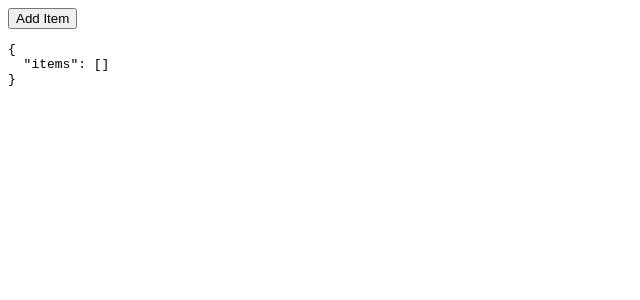
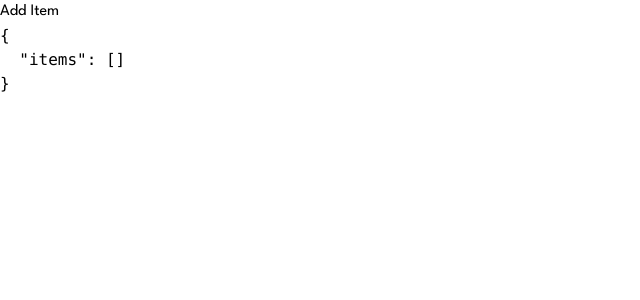
Before and after one commit to ricardovillalobosv/passenger-information-angular, an Angular app: page / in a window 1280 px wide. Shown: the top 300 px of the page, without its empty margins (0-640 px from the left). Built offline with nearby package versions, Linux system fonts and the light colour scheme.

Commit message:
Add font face

```diff
--- a/src/styles.scss
+++ b/src/styles.scss
@@ -1 +1,22 @@
 /* You can add global styles to this file, and also import other style files */
+
+@use "tailwindcss/base";
+@use "tailwindcss/components";
+@use "tailwindcss/utilities";
+
+@font-face {
+  font-family: "Spartan";
+  src: url("./assets/font/LeagueSpartan-Regular.woff2") format("woff2");
+  font-weight: normal;
+  font-style: normal;
+  font-display: swap;
+}
+
+*,
+::before,
+::after {
+  box-sizing: border-box;
+  margin: 0;
+  padding: 0;
+  font-family: "Spartan";
+}
```
Also changed, not shown: src/assets/font/LeagueSpartan-Regular.woff2 (added).
